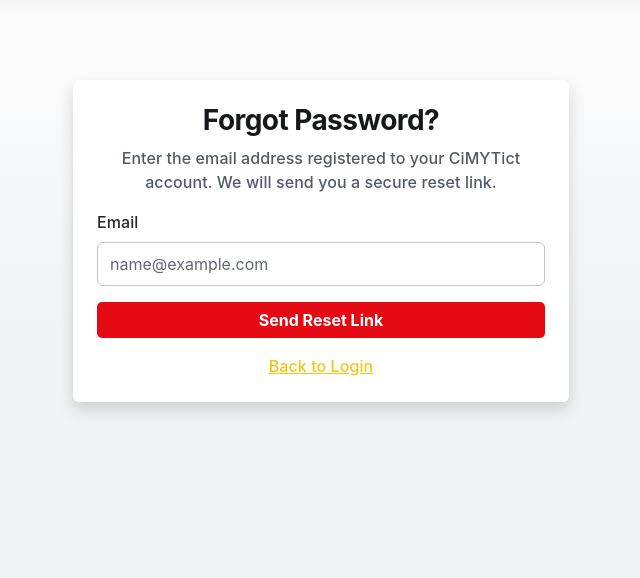
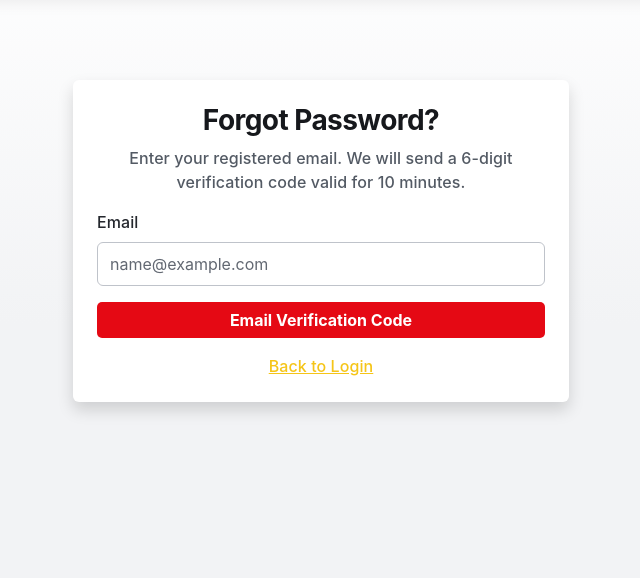
Before and after one commit to ryusen-lhj/CiMYTict, an ASP.NET Core app: page /Account/ForgotPassword in a window 1280 px wide. Shown: the part 76-654 px from the top of the page, without its empty margins (319-959 px from the left). Run offline with ASP.NET Core 8, Linux system fonts and the light colour scheme; tables that the repository leaves empty hold one stand-in row (values such as "Sample post"); style sheets or scripts are compiled from the project's sources; the project's own start-up code is not run, and a stand-in starts its controllers and pages; some libraries are stand-ins or nearby versions.

Commit message:
Update forgot password form to request OTP

```diff
--- a/CiMYTict/Views/Account/ForgotPassword.cshtml
+++ b/CiMYTict/Views/Account/ForgotPassword.cshtml
@@ -7,7 +7,7 @@
         <div class="card shadow border-0">
             <div class="card-body p-4">
                 <h3 class="fw-bold text-center">Forgot Password?</h3>
-                <p class="text-muted text-center">Enter the email address registered to your CiMYTict account. We will send you a secure reset link.</p>
+                <p class="text-muted text-center">Enter your registered email. We will send a 6-digit verification code valid for 10 minutes.</p>
                 <form asp-action="ForgotPassword" method="post">
                     <div asp-validation-summary="ModelOnly" class="text-danger small mb-3"></div>
                     <div class="mb-3">
@@ -15,7 +15,7 @@
                         <input asp-for="Email" class="form-control" autocomplete="email" placeholder="name@example.com" />
                         <span asp-validation-for="Email" class="text-danger small"></span>
                     </div>
-                    <button type="submit" class="btn btn-danger w-100">Send Reset Link</button>
+                    <button type="submit" class="btn btn-danger w-100">Email Verification Code</button>
                 </form>
                 <a asp-action="Login" class="d-block text-center mt-3">Back to Login</a>
             </div>
```
